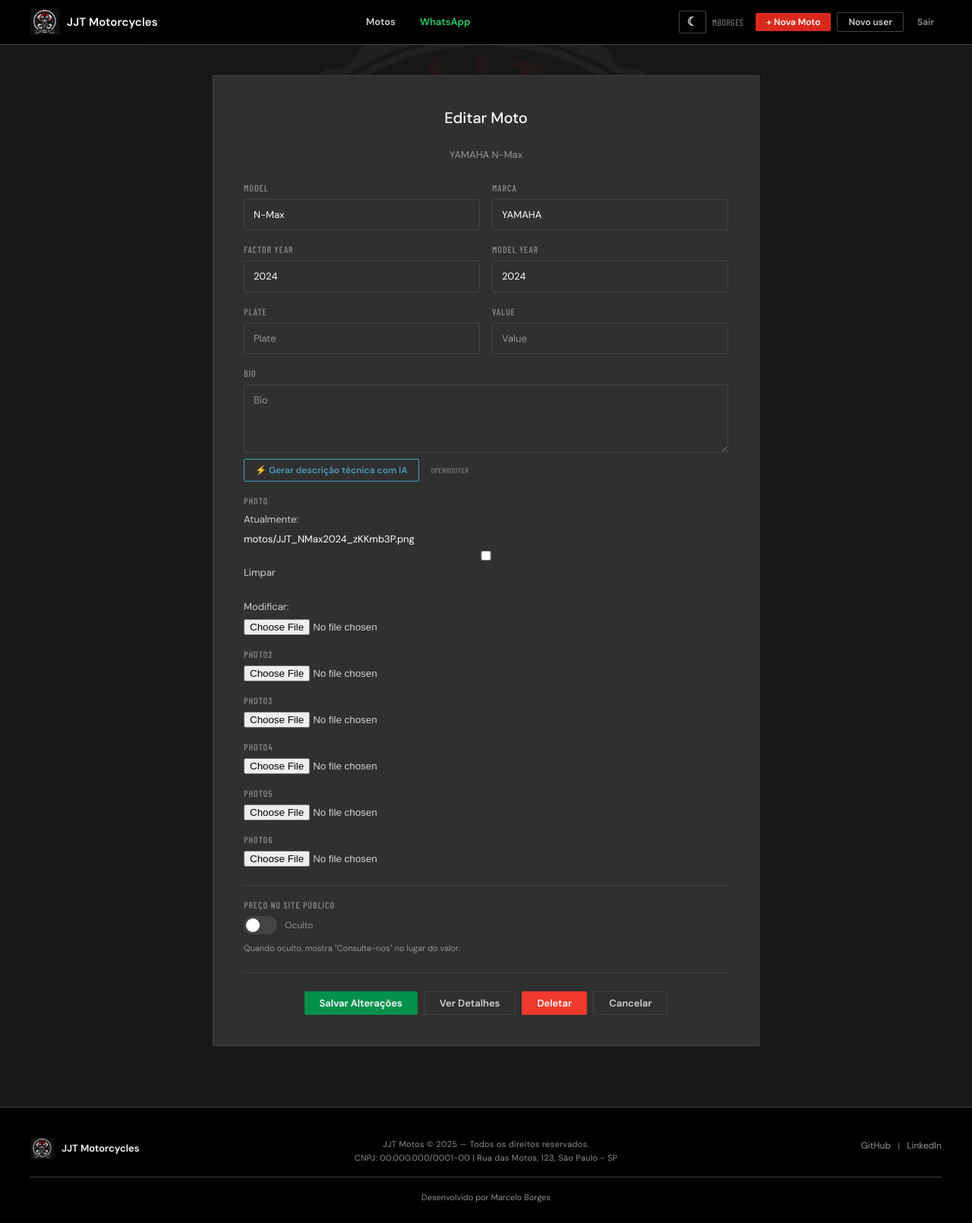
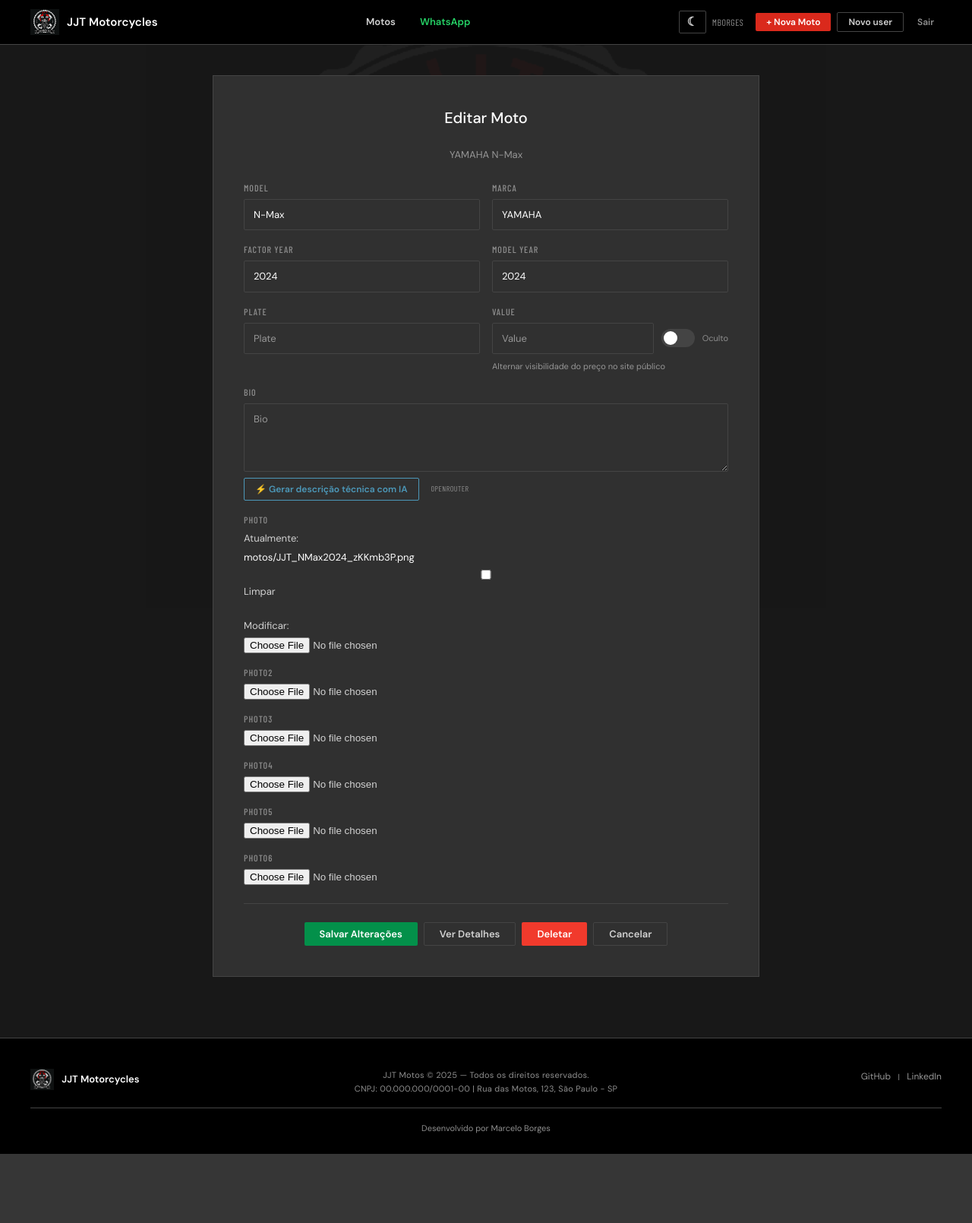
Before and after one commit to Marcel0Borg3s/Dj_motos_JJT_v2, a Django app: page /motos/8/update/ in a window 1280 px wide. Shown: the whole page at 76% size. After the commit the page ends 1519 px from the top, so only its background shows below. Run offline with Django 5.2, Linux system fonts and the light colour scheme; a user stored in the database is signed in; data comes from the database, SQL or seed files in the repository; tables that the repository leaves empty hold one stand-in row (values such as "Sample post").

Commit message:
fix: toggle show_price ao lado do campo valor com AJAX
- Toggle switch movido para DENTRO do form-group do campo valor,
  ao lado direito do input (inline flex)
- Ao clicar no toggle, chama a view via fetch (AJAX) sem sair
  da pagina - o status 'Visivel'/'Oculto' atualiza inline
- Removeu o bloco separado que estava apos o form grid
- Experiencia: usuario alterna e continua editando a moto

```diff
--- a/motos/templates/moto_update.html
+++ b/motos/templates/moto_update.html
@@ -149,10 +149,32 @@
                 {% endif %}
               </div>
             {% elif field.field.widget.input_type == 'number' or field.name == 'factor_year' or field.name == 'model_year' or field.name == 'value' %}
+              {% if field.name == 'value' %}
+              <div style="display:flex;align-items:center;gap:10px;">
+                <input type="number" name="{{ field.name }}" id="{{ field.id_for_label }}"
+                       class="form-input{% if field.errors %} form-input-error{% endif %}"
+                       value="{{ field.value|default:'' }}"
+                       placeholder="{{ field.label }}"
+                       style="flex:1;">
+                <label class="toggle-switch" style="flex-shrink:0;gap:6px;" title="Exibir preço no site">
+                  <input type="checkbox" id="showPriceToggle"
+                         {% if object.stock.show_price %}checked{% endif %}
+                         onchange="togglePreco(this)">
+                  <span class="toggle-track"></span>
+                </label>
+                <span id="priceStatus" style="font-size:11px;color:{% if object.stock.show_price %}var(--success-green){% else %}var(--text-muted){% endif %};white-space:nowrap;flex-shrink:0;">
+                  {% if object.stock.show_price %}Visível{% else %}Oculto{% endif %}
+                </span>
+              </div>
+              <small style="color:var(--text-tertiary);font-size:11px;display:block;margin-top:2px;">
+                Alternar visibilidade do preço no site público
+              </small>
+              {% else %}
               <input type="number" name="{{ field.name }}" id="{{ field.id_for_label }}"
                      class="form-input{% if field.errors %} form-input-error{% endif %}"
                      value="{{ field.value|default:'' }}"
                      placeholder="{{ field.label }}">
+              {% endif %}
             {% else %}
               <input type="text" name="{{ field.name }}" id="{{ field.id_for_label }}"
                      class="form-input{% if field.errors %} form-input-error{% endif %}"
@@ -171,23 +193,6 @@
             {% endif %}
           </div>
         {% endfor %}
-
-        <!-- Toggle: exibir/ocultar preço no site público -->
-        <div class="form-group full" style="margin-top:var(--space-sm);padding-top:var(--space-md);border-top:1px solid var(--divider);">
-          <label class="form-label">Preço no site público</label>
-          <label class="toggle-switch" style="cursor:pointer;">
-            <input type="checkbox" id="showPriceToggle"
-                   onchange="window.location.href='{% url 'stockcontrol:stock_toggle_price' pk=object.stock.pk %}'"
-                   {% if object.stock.show_price %}checked{% endif %}>
-            <span class="toggle-track"></span>
-            <span class="toggle-label {% if object.stock.show_price %}on{% else %}off{% endif %}">
-              {% if object.stock.show_price %}Visível{% else %}Oculto{% endif %}
-            </span>
-          </label>
-          <small style="color:var(--text-tertiary);font-size:11px;display:block;margin-top:4px;">
-            Quando oculto, mostra "Consulte-nos" no lugar do valor.
-          </small>
-        </div>
 
       </div>
 
@@ -250,4 +255,26 @@ function gerarDescricao() {
   });
 }
 </script>
+
+<script>
+function togglePreco(checkbox) {
+  var statusSpan = document.getElementById('priceStatus');
+  fetch('{% url "stockcontrol:stock_toggle_price" pk=object.stock.pk %}', {
+    method: 'GET',
+    headers: { 'X-Requested-With': 'XMLHttpRequest' },
+  })
+  .then(function() {
+    if (checkbox.checked) {
+      statusSpan.textContent = 'Visível';
+      statusSpan.style.color = 'var(--success-green)';
+    } else {
+      statusSpan.textContent = 'Oculto';
+      statusSpan.style.color = 'var(--text-muted)';
+    }
+  })
+  .catch(function() {
+    checkbox.checked = !checkbox.checked;
+  });
+}
+</script>
 {% endblock %}
```
